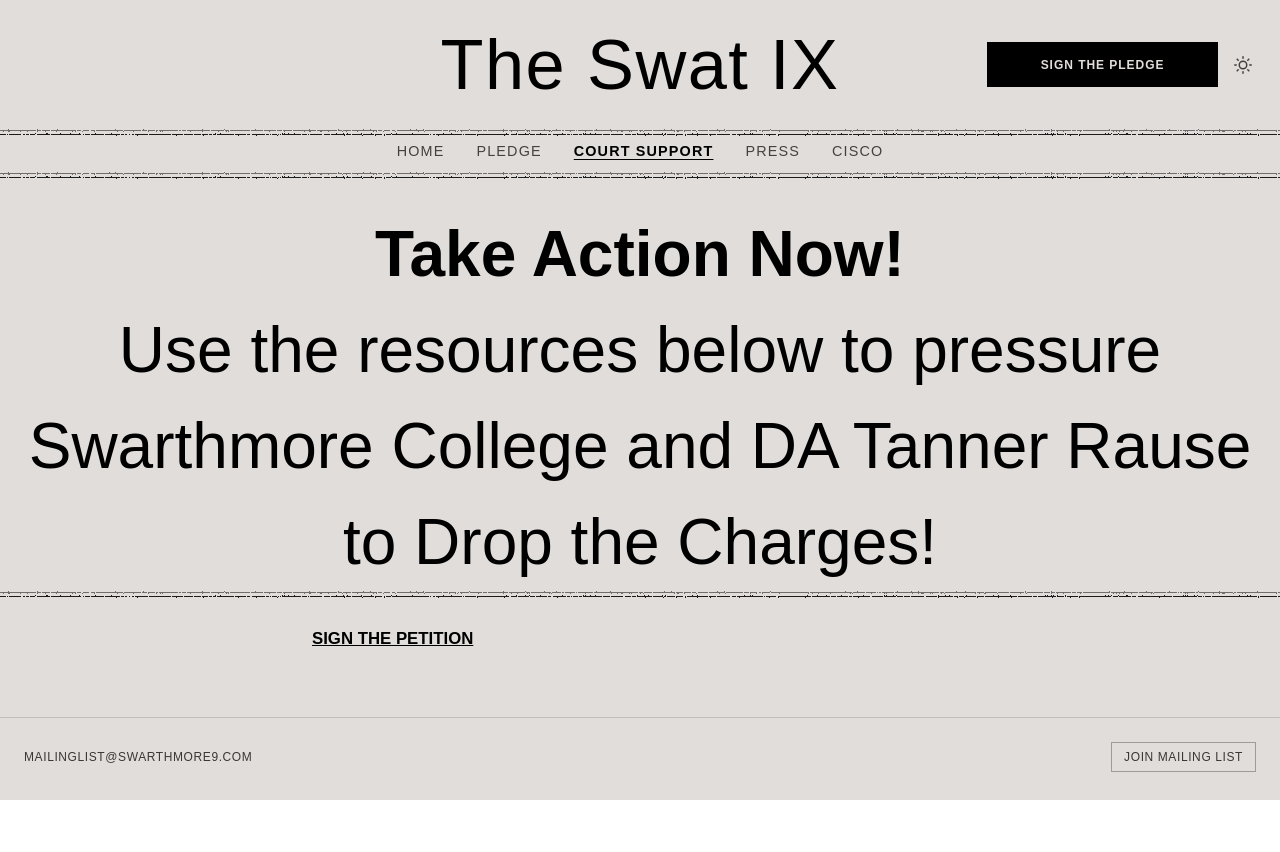
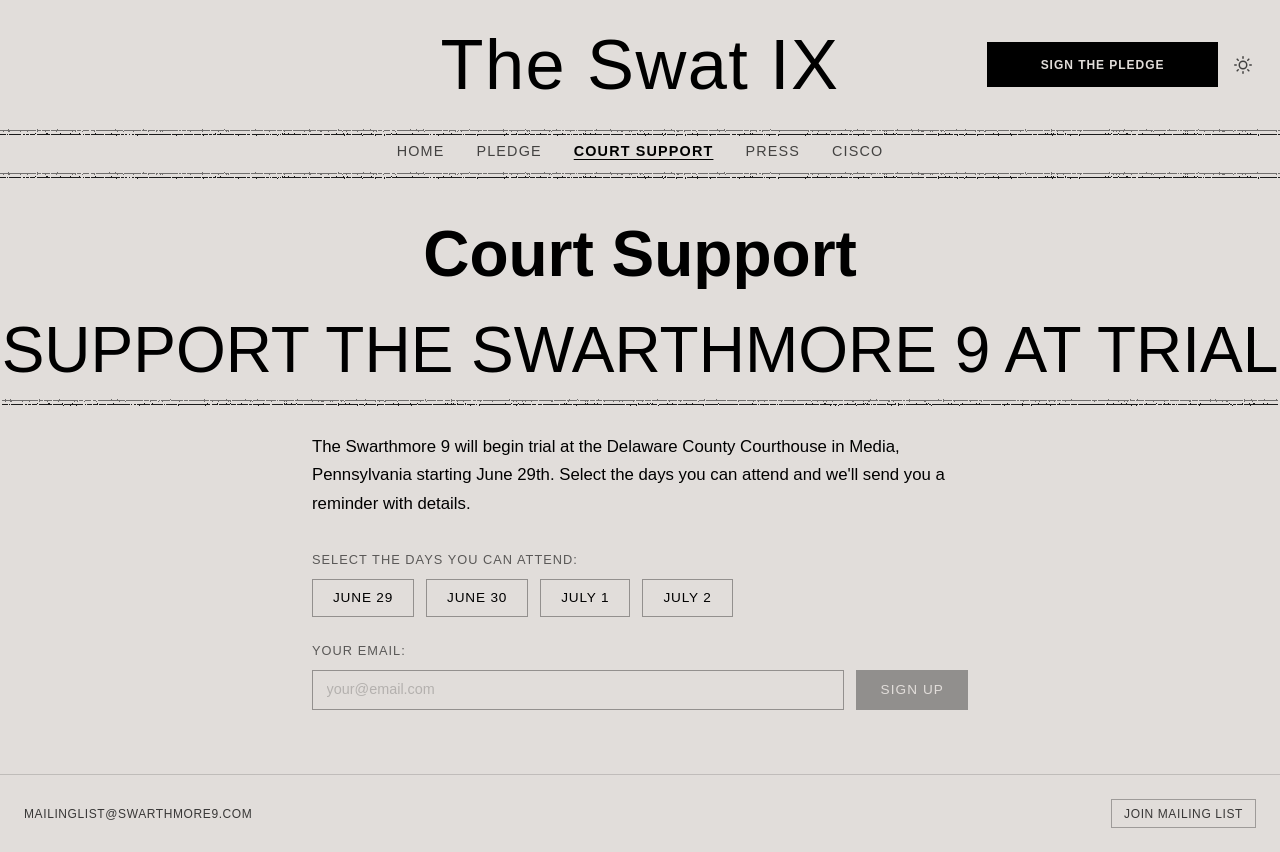
Before and after one commit to ahmad-fayyaz/swat9, a React (Vite) app: page /court-support in a window 1280 px wide. Before the commit the page ends 800 px from the top, so only its background shows below. Built offline with nearby package versions, Linux system fonts and the light colour scheme; no server answers; a web font is replaced by a local one.

Commit message:
feat: enhance layout and add court support form with email submission

```diff
--- a/src/App.jsx
+++ b/src/App.jsx
@@ -8,7 +8,7 @@
 
 function Pledge() {
   return (
-    <Layout>
+    <Layout showPopup>
       <div className="masthead-wrap">
         <h1 className="masthead">
           In Defense of the Swat 9:
--- a/src/Layout.jsx
+++ b/src/Layout.jsx
@@ -35,7 +35,7 @@
 
 const API_KEY = import.meta.env.VITE_JOTFORM_API_KEY
 
-export default function Layout({ children }) {
+export default function Layout({ children, showPopup: enablePopup = false }) {
   const [dark, setDark] = useState(false)
   const [showTop, setShowTop] = useState(false)
   const [showPopup, setShowPopup] = useState(false)
@@ -61,9 +61,10 @@
   }, [])
 
   useEffect(() => {
+    if (!enablePopup) return
     const timer = setTimeout(() => setShowPopup(true), 7000)
     return () => clearTimeout(timer)
-  }, [])
+  }, [enablePopup])
 
   useEffect(() => {
     fetch(`https://api.jotform.com/user/forms?apiKey=${API_KEY}&limit=1&orderby=updated_at`)
--- a/src/index.css
+++ b/src/index.css
@@ -446,6 +446,114 @@
   }
 }
 
+.court-form,
+.court-thanks {
+  max-width: 720px;
+  margin: 2rem auto 3rem;
+  padding: 0 2rem;
+
+  @media (max-width: 640px) {
+    padding: 0 1rem;
+  }
+}
+
+.court-thanks p {
+  font-family: "newshound", sans-serif;
+  font-size: 1rem;
+  opacity: 0.8;
+}
+
+.court-form-label {
+  font-family: "newshound", sans-serif;
+  font-size: 0.8rem;
+  text-transform: uppercase;
+  letter-spacing: 0.08em;
+  opacity: 0.6;
+  margin: 0 0 0.6rem;
+}
+
+.court-dates {
+  display: flex;
+  gap: 0.75rem;
+  flex-wrap: wrap;
+  margin-bottom: 1.5rem;
+}
+
+.court-date-btn {
+  font-family: "newshound", sans-serif;
+  font-size: 0.85rem;
+  text-transform: uppercase;
+  letter-spacing: 0.06em;
+  color: var(--fg);
+  background: none;
+  border: 1px solid color-mix(in srgb, var(--fg) 35%, transparent);
+  padding: 0.5rem 1.25rem;
+  cursor: pointer;
+  transition: background 0.15s, color 0.15s, border-color 0.15s;
+
+  &:hover {
+    border-color: var(--fg);
+  }
+}
+
+.court-date-btn--selected {
+  background: var(--fg);
+  color: var(--bg);
+  border-color: var(--fg);
+}
+
+.court-email-row {
+  display: flex;
+  gap: 0.75rem;
+
+  @media (max-width: 640px) {
+    flex-direction: column;
+  }
+}
+
+.court-email-input {
+  font-family: "newshound", sans-serif;
+  font-size: 0.9rem;
+  color: var(--fg);
+  background: none;
+  border: 1px solid color-mix(in srgb, var(--fg) 35%, transparent);
+  padding: 0.5rem 0.85rem;
+  flex: 1;
+  outline: none;
+
+  &::placeholder {
+    opacity: 0.4;
+  }
+
+  &:focus {
+    border-color: var(--fg);
+  }
+}
+
+.court-submit-btn {
+  font-family: "newshound", sans-serif;
+  font-size: 0.85rem;
+  text-transform: uppercase;
+  letter-spacing: 0.08em;
+  color: var(--bg);
+  background: var(--fg);
+  border: none;
+  padding: 0.5rem 1.5rem;
+  cursor: pointer;
+  opacity: 1;
+  transition: opacity 0.2s;
+  white-space: nowrap;
+
+  &:hover {
+    opacity: 0.8;
+  }
+
+  &:disabled {
+    opacity: 0.35;
+    cursor: default;
+  }
+}
+
 body {
   margin: 0;
   font-family: "newshound", sans-serif;
--- a/src/pages/Action.jsx
+++ b/src/pages/Action.jsx
@@ -1,19 +1,107 @@
+import { useState } from 'react'
 import Layout from '../Layout'
 
+const DATES = [
+  { value: 'june-29', label: 'June 29' },
+  { value: 'june-30', label: 'June 30' },
+  { value: 'july-1',  label: 'July 1' },
+  { value: 'july-2',  label: 'July 2' },
+]
+
 export default function Action() {
+  const [selected, setSelected] = useState([])
+  const [email, setEmail] = useState('')
+  const [submitted, setSubmitted] = useState(false)
+
+  function toggle(value) {
+    setSelected(prev =>
+      prev.includes(value) ? prev.filter(v => v !== value) : [...prev, value]
+    )
+  }
+
+  function handleSubmit(e) {
+    e.preventDefault()
+    if (!selected.length || !email) return
+
+    const body = new URLSearchParams({
+      'form-name': 'court-support',
+      email,
+      dates: selected.join(', '),
+    })
+
+    fetch('/', { method: 'POST', headers: { 'Content-Type': 'application/x-www-form-urlencoded' }, body })
+      .then(() => setSubmitted(true))
+      .catch(() => setSubmitted(true))
+  }
+
   return (
     <Layout>
       <div className="masthead-wrap">
         <h1 className="masthead">
-          Take Action Now!
-          <span className="masthead-sub"> Use the resources below to pressure Swarthmore College and DA Tanner Rause to Drop the Charges!</span>
+          Court Support
+          <span className="masthead-sub">SUPPORT THE SWARTHMORE 9 AT TRIAL</span>
         </h1>
         <div className="masthead-rule" />
       </div>
 
-      <div className='prose'>
-        <a href= "https://actionnetwork.org/petitions/demand-swarthmore-drop-all-charges-for-student-protestors">SIGN THE PETITION  </a>
+      <div className="prose">
+        <p>
+          The Swarthmore 9 will begin trial at the Delaware County Courthouse in Media, Pennsylvania
+          starting June 29th. Select the days you can attend and we'll send you a reminder with details.
+        </p>
       </div>
+
+      {submitted ? (
+        <div className="court-thanks">
+          <p>You're signed up — we'll be in touch with details closer to the trial.</p>
+        </div>
+      ) : (
+        <form
+          className="court-form"
+          onSubmit={handleSubmit}
+          netlify="true"
+          name="court-support"
+          data-netlify="true"
+        >
+          <input type="hidden" name="form-name" value="court-support" />
+
+          <p className="court-form-label">Select the days you can attend:</p>
+          <div className="court-dates">
+            {DATES.map(({ value, label }) => (
+              <button
+                key={value}
+                type="button"
+                className={`court-date-btn ${selected.includes(value) ? 'court-date-btn--selected' : ''}`}
+                onClick={() => toggle(value)}
+              >
+                {label}
+              </button>
+            ))}
+          </div>
+
+          <input type="hidden" name="dates" value={selected.join(', ')} />
+
+          <p className="court-form-label">Your email:</p>
+          <div className="court-email-row">
+            <input
+              className="court-email-input"
+              type="email"
+              name="email"
+              placeholder="your@email.com"
+              value={email}
+              onChange={e => setEmail(e.target.value)}
+              required
+            />
+            <button
+              className="court-submit-btn"
+              type="submit"
+              disabled={!selected.length || !email}
+            >
+              Sign Up
+            </button>
+          </div>
+        </form>
+      )}
     </Layout>
   )
 }
--- a/src/pages/Cisco.jsx
+++ b/src/pages/Cisco.jsx
@@ -1,20 +1,14 @@
 import Layout from '../Layout'
 
-export default function Pledge() {
+export default function Cisco() {
   return (
     <Layout>
       <div className="masthead-wrap">
         <h1 className="masthead">
-          DROP CISCO
-          <span className="masthead-sub">Collected Information on Cisco's involvement in the ongoing genocide in Gaza</span>
+          Drop Cisco
+          <span className="masthead-sub">Collected information on Cisco's involvement in Gaza</span>
         </h1>
         <div className="masthead-rule" />
-      </div>
-      <div className="prose">
-        <ol>
-            <li>Drop Site News</li>
-            <li>AFSC</li>
-        </ol>
       </div>
     </Layout>
   )
--- a/src/pages/Press.jsx
+++ b/src/pages/Press.jsx
@@ -1 +1,15 @@
-export default function Press() { return null }
+import Layout from '../Layout'
+
+export default function Press() {
+  return (
+    <Layout>
+      <div className="masthead-wrap">
+        <h1 className="masthead">
+          Press
+          <span className="masthead-sub">Media coverage and press inquiries</span>
+        </h1>
+        <div className="masthead-rule" />
+      </div>
+    </Layout>
+  )
+}
```
